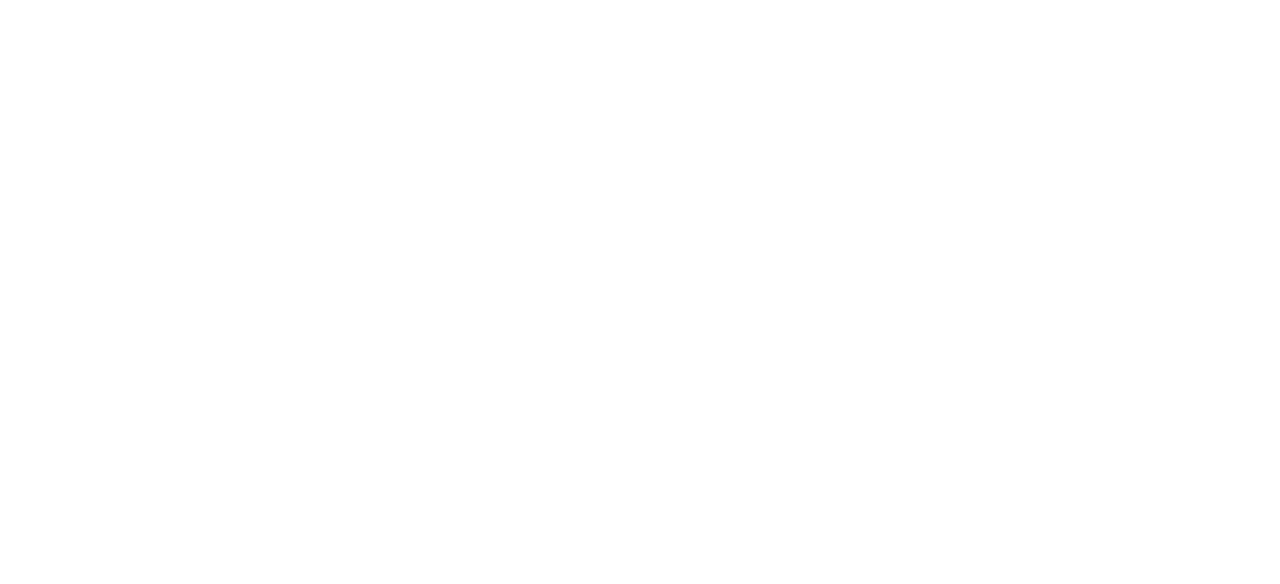
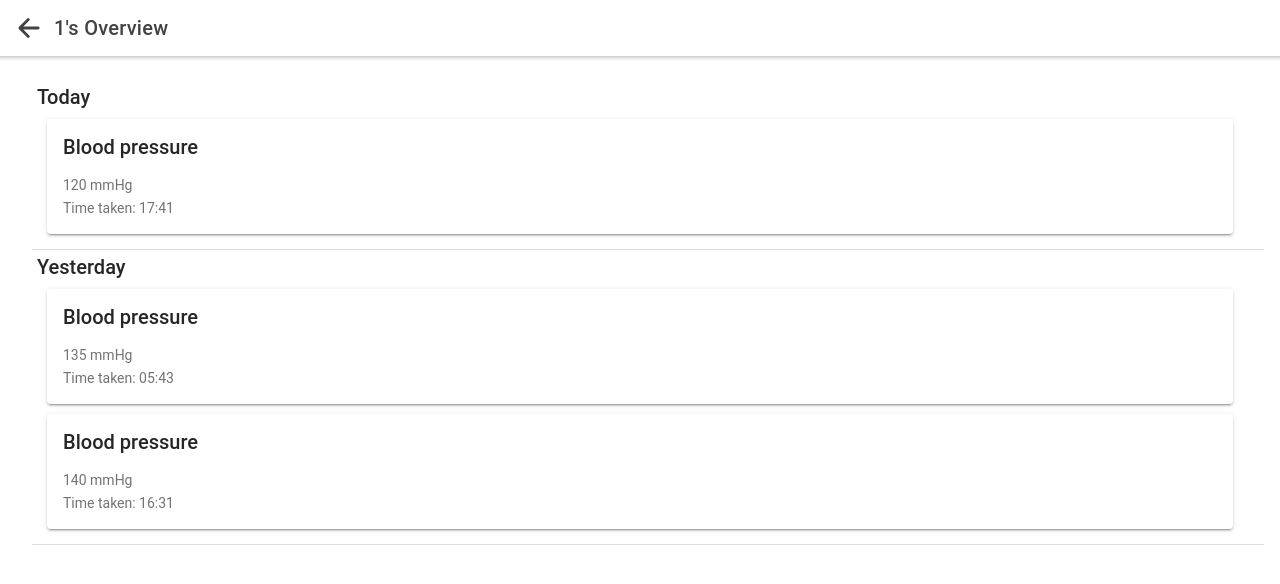
Before and after one commit to bluiska/eHealthApplication, a React (Create React App) app in the folder eHealthApp/: page /patientoverview/1/1 in a window 1280 px wide. Shown: the top 584 px of the page. Built offline with nearby package versions, Linux system fonts and the light colour scheme.

Commit message:
Implemented Patient Overview Page
Created a new patient overview page and which is shown whenever a patient is selected.

```diff
--- a/eHealthApp/src/App.jsx
+++ b/eHealthApp/src/App.jsx
@@ -35,6 +35,7 @@ import Today from "./pages/Today";
 import Devices from "./pages/Devices";
 import ManualEntry from "./pages/ManualEntry";
 import Patients from "./pages/Patients";
+import PatientOverview from "./pages/PatientOverview";
 
 const App = () => (
 	<IonApp>
@@ -47,6 +48,7 @@ const App = () => (
 				<Route path="/devices" component={Devices} exact={true} />
 				<Route path="/manualentry" component={ManualEntry} exact={true} />
 				<Route path="/patients" component={Patients} exact={true} />
+				<Route path="/patientoverview/:name/:id" component={PatientOverview} />
 			</IonRouterOutlet>
 		</IonReactRouter>
 	</IonApp>
--- /dev/null
+++ b/eHealthApp/src/pages/PatientOverview.jsx
@@ -0,0 +1,71 @@
+/*
+Add description
+
+Author: Daniel Madu
+*/
+
+import React from "react";
+import { IonPage,
+		IonContent,
+		IonCard,
+		IonCardContent,
+		IonList,
+		IonItem,
+		IonCardHeader,
+		IonGrid,
+		IonCardTitle} from "@ionic/react";
+import BackButtonToolbar from "../components/BackButtonToolbar";
+
+/*props:
+ */
+const PatientOverview = props => {
+    return(
+        <IonPage>
+            <BackButtonToolbar title={props.match.params.name + "'s " + "Overview"}/>
+            <IonContent className="ion-padding">
+				<IonList>
+					<IonItem>
+						<IonGrid>
+							<IonCardTitle>Today</IonCardTitle>
+							<IonCard>
+								<IonCardHeader>
+									<IonCardTitle>Blood pressure</IonCardTitle>
+								</IonCardHeader>
+								<IonCardContent>
+									<p>120 mmHg</p>
+									<p>Time taken: 17:41</p>
+								</IonCardContent>
+							</IonCard>
+						</IonGrid>
+					</IonItem>
+
+					<IonItem>
+						<IonGrid>
+							<IonCardTitle>Yesterday</IonCardTitle>
+							<IonCard>
+								<IonCardHeader>
+									<IonCardTitle>Blood pressure</IonCardTitle>
+								</IonCardHeader>
+								<IonCardContent>
+									<p>135 mmHg</p>
+									<p>Time taken: 05:43</p>
+								</IonCardContent>
+							</IonCard>
+							<IonCard>
+								<IonCardHeader>
+									<IonCardTitle>Blood pressure</IonCardTitle>
+								</IonCardHeader>
+								<IonCardContent>
+									<p>140 mmHg</p>
+									<p>Time taken: 16:31</p>
+								</IonCardContent>
+							</IonCard>
+						</IonGrid>
+					</IonItem>
+				</IonList>
+            </IonContent>
+        </IonPage>
+    )
+}
+
+export default PatientOverview;
--- a/eHealthApp/src/pages/Patients.jsx
+++ b/eHealthApp/src/pages/Patients.jsx
@@ -1,7 +1,7 @@
 /*
 Add description
 
-Author: Gergo Kekesi
+Author: Gergo Kekesi & Daniel Madu
 */
 
 import React, { useState, Fragment } from "react";
@@ -13,10 +13,9 @@ import { IonPage,
 		IonSelect,
 		IonSelectOption,
 		IonLabel,
-		IonButton,
 		useIonViewWillEnter } from "@ionic/react";
 import BackButtonToolbar from "../components/BackButtonToolbar";
-import { IonActionSheet } from "@ionic/react";
+// import { IonActionSheet } from "@ionic/react";
 
 /*props:
  */
@@ -108,7 +107,7 @@ const Patients = props => {
 				<Fragment>
 					<h2>Assigned Patients</h2>
 					{patientData.map((patient, i) =>
-					<IonCard key={i} onClick={() => displayPatientData(patient.id)}>
+					<IonCard key={i} routerDirection="forward" routerLink={"/patientoverview/" + patient.name + "/" + patient.id} onClick={() => displayPatientData(patient.id)}>
 						<IonCardHeader>
 							<IonCardTitle>Patient's Id: {patient.id}</IonCardTitle>
 						</IonCardHeader>
```
